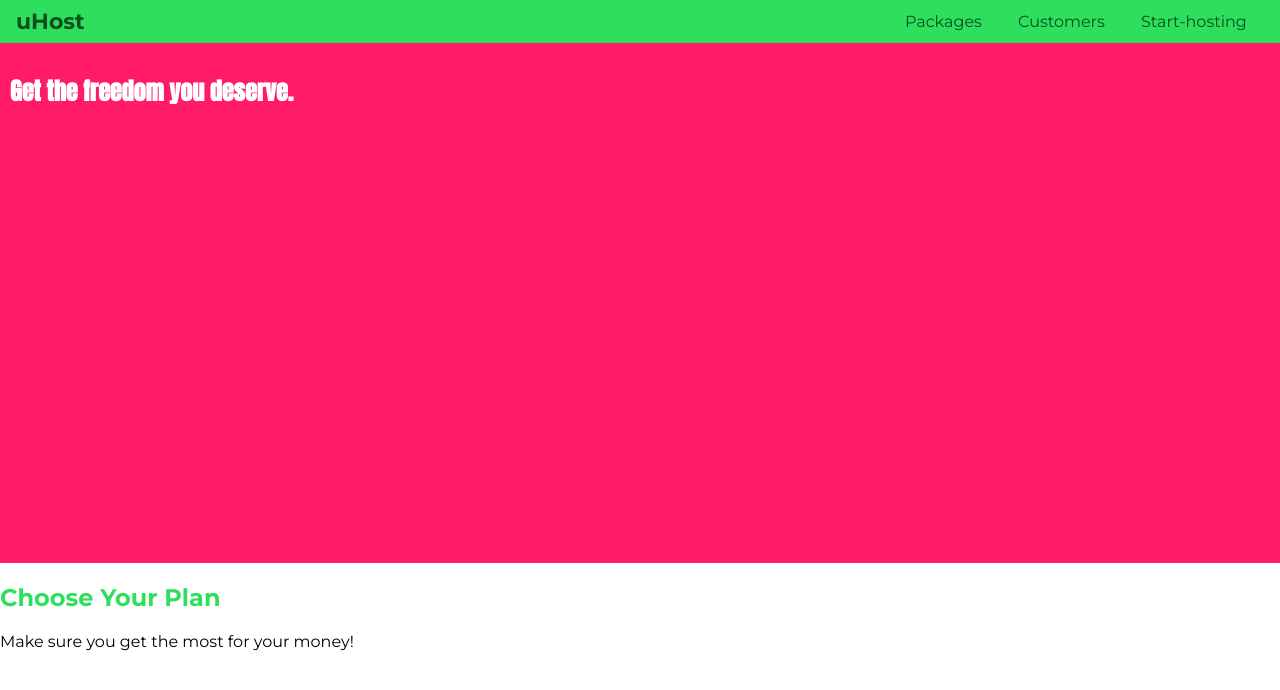
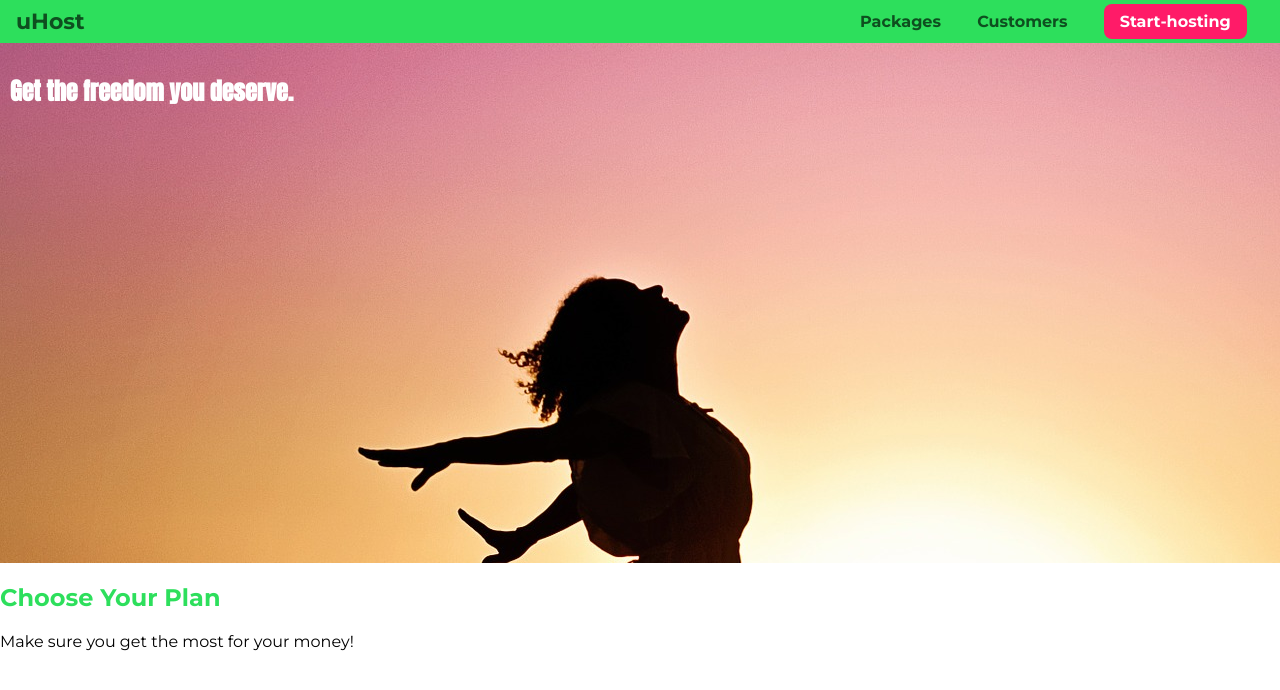
Before and after one commit to elyashar/CSS-complete-guide, a website built with Vite: page Basics_of_CSS/index.html in a window 1280 px wide. Built offline with nearby package versions, Linux system fonts and the light colour scheme.

Commit message:
add background pic

```diff
--- a/Basics_of_CSS/index.html
+++ b/Basics_of_CSS/index.html
@@ -27,7 +27,7 @@
           <li class="main-nav__item">
             <a href="customers/index.html">Customers</a>
           </li>
-          <li class="main-nav__item">
+          <li class="main-nav__item main-nav__item--cta">
             <a href="start-hosting/index.html">Start-hosting</a>
           </li>
         </ul>
--- a/Basics_of_CSS/style.css
+++ b/Basics_of_CSS/style.css
@@ -8,7 +8,7 @@ body {
 }
 
 #product-overview {
-    background: #ff1b68;
+    background: url("freedom.jpg");
     padding: 10px;
     width: 100%;
     height: 520px;
@@ -67,6 +67,8 @@ body {
 .main-nav__item a {
     color: #0e4f1f;
     text-decoration: none;
+    font-weight: bold;
+    padding: 3px 0;
 }
 
 /* .main-nav__item a::after {
@@ -77,9 +79,24 @@ body {
 .main-nav__item a:hover,
 .main-nav__item a:active {
     color: white;
+    border-bottom: 1px solid white;
 }
 
 /* p::first-letter {
     color: red;
     font-size: 20px;
 } */
+
+.main-nav__item--cta a {
+    color: white;
+    background: #ff1b68;
+    padding: 8px 16px;
+    border-radius: 8px;
+}
+
+.main-nav__item--cta a:hover,
+.main-nav__item--cta a:active {
+    color: #ff1b68;
+    background: white;
+    border: none;
+}
```
Also changed, not shown: Basics_of_CSS/freedom.jpg (added).
